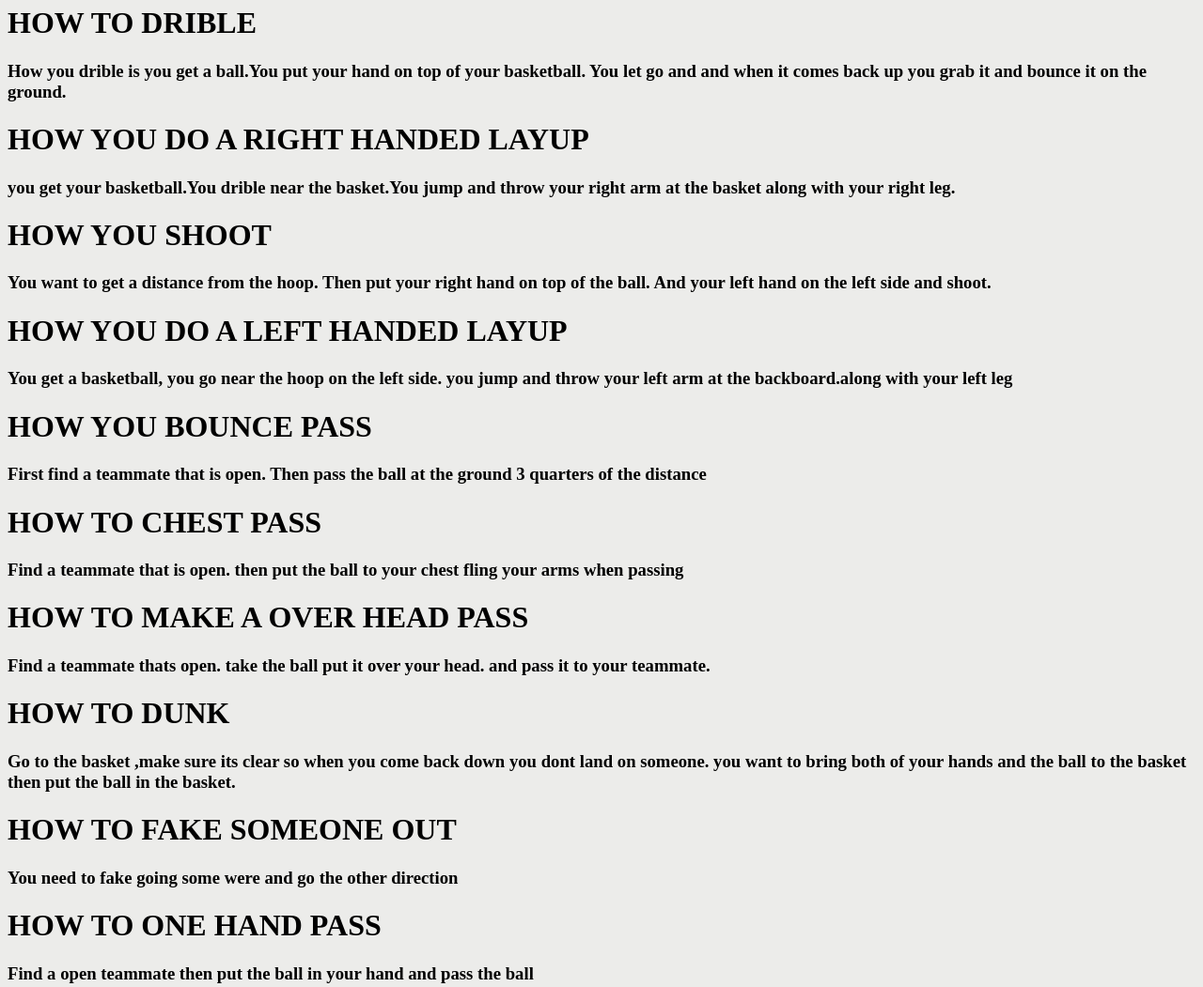
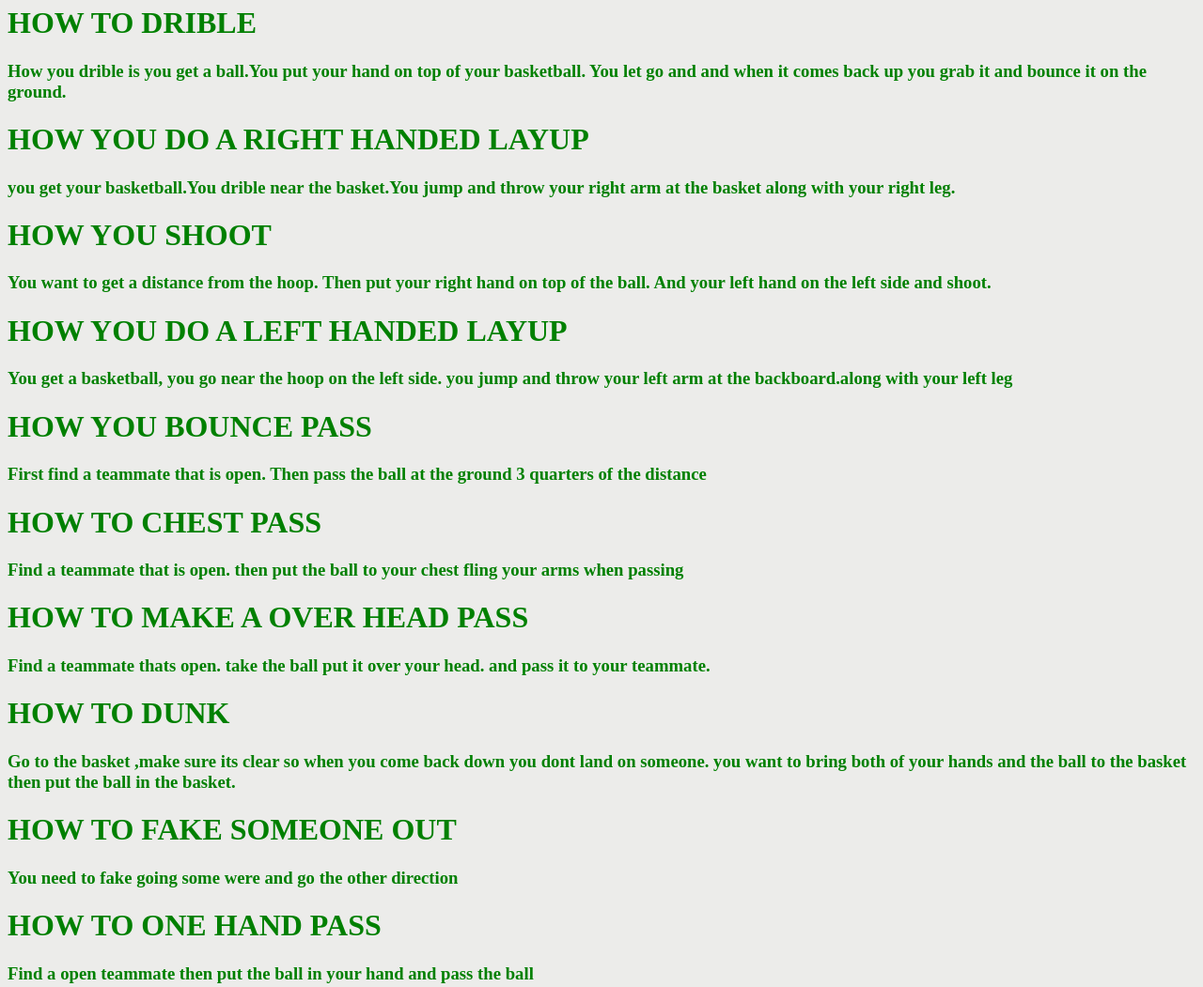
Before and after one commit to dspice2003/AboutMe, a plain HTML site: page blog.html in a window 1280 px wide. Shown: the part 160-1211 px from the top of the page at 94% size. Drawn offline with Linux system fonts and the light colour scheme.

Commit message:
im done with styling my blog

```diff
--- a/blog.html
+++ b/blog.html
@@ -4,40 +4,61 @@
 <h1>MY BLOG</h1>
 <h2>february 23 How to play basketball</h2>
 <p>My Blog is going to teach you how to play basketball like a pro</p>
+<link href = "style.css" rel="stylesheet" type = "text/css">
 </head>
   <body bgcolor="#ECECEA">
+  <div ID="Blog">
 <h1>HOW TO DRIBLE</h1>
 <h3>How you drible is you get a ball.You put
 your hand on top of your basketball. You let
 go and and when it comes back up you grab it
 and bounce it on the ground.</h3>
+  </div>
+  <div ID="BlogEntry2">
 <h1>HOW YOU DO A RIGHT HANDED LAYUP</h1>
 <h3>you get your basketball.You drible near the basket.You jump
 and throw your right arm at the basket along with your right leg.</h3>
+  </div>
+  <div ID="BlogEntry3">
 <h1>HOW YOU SHOOT</h1>
 <h3>You want to get a distance from the hoop. Then put your right
 hand on top of the ball. And your left hand on the left side and shoot.</h3>
+  </div>
+  <div ID="BlogEntry4">
 <h1>HOW YOU DO A LEFT HANDED LAYUP</h1>
 <h3>You get a basketball, you go near the hoop on the left side.
 you jump and throw your left arm at the backboard.along with your left leg</h3>
+  </div>
+  <div ID="BlogEntry5">
 <h1>HOW YOU BOUNCE PASS</h1>
 <h3>First find a teammate that is open. Then pass the ball at the ground 3
  quarters of the distance</h3>
+  </div>
+  <div ID="BlogEntry6">
 <h1>HOW TO CHEST PASS</h1>
 <h3>Find a teammate that is open. then put the ball to your chest
 fling your arms when passing</h3>
+  </div>
+  <div ID="BlogEntry7">
 <h1>HOW TO MAKE A OVER HEAD PASS</h1>
 <h3>Find a teammate thats open. take the ball put it over your head. and
 pass it to your teammate.</h3>
+  </div>
+  <div ID="BlogEntry8">
 <h1>HOW TO DUNK</h1>
 <h3>Go to the basket ,make sure its clear so when you come back down
 you dont land on someone. you want to bring both of your hands and the ball
 to the basket then put the ball in the basket.</h3>
+   </div>
+   <div ID="BlogEntry9">
 <h1>HOW TO FAKE SOMEONE OUT</h1>
 <h3>You need to fake going some were and go the other direction</h3>
+   </div>
+   <div ID="BlogEntry10">
 <h1>HOW TO ONE HAND PASS</h1>
 <h3>Find a open teammate then put the ball in your hand and pass the
 ball</h3>
+   </div>
 <h1> IF YOU WANT TO SEE MY WEBSITE ABOUT ME GO AHEAD</h1>
 <a href="file:///home/gold/work/AboutMe/about.html">MY WEBSITE</a>
   </body>
--- /dev/null
+++ b/style.css
@@ -0,0 +1,2 @@
+div{color:green;font/font-family:
+	;}
```
